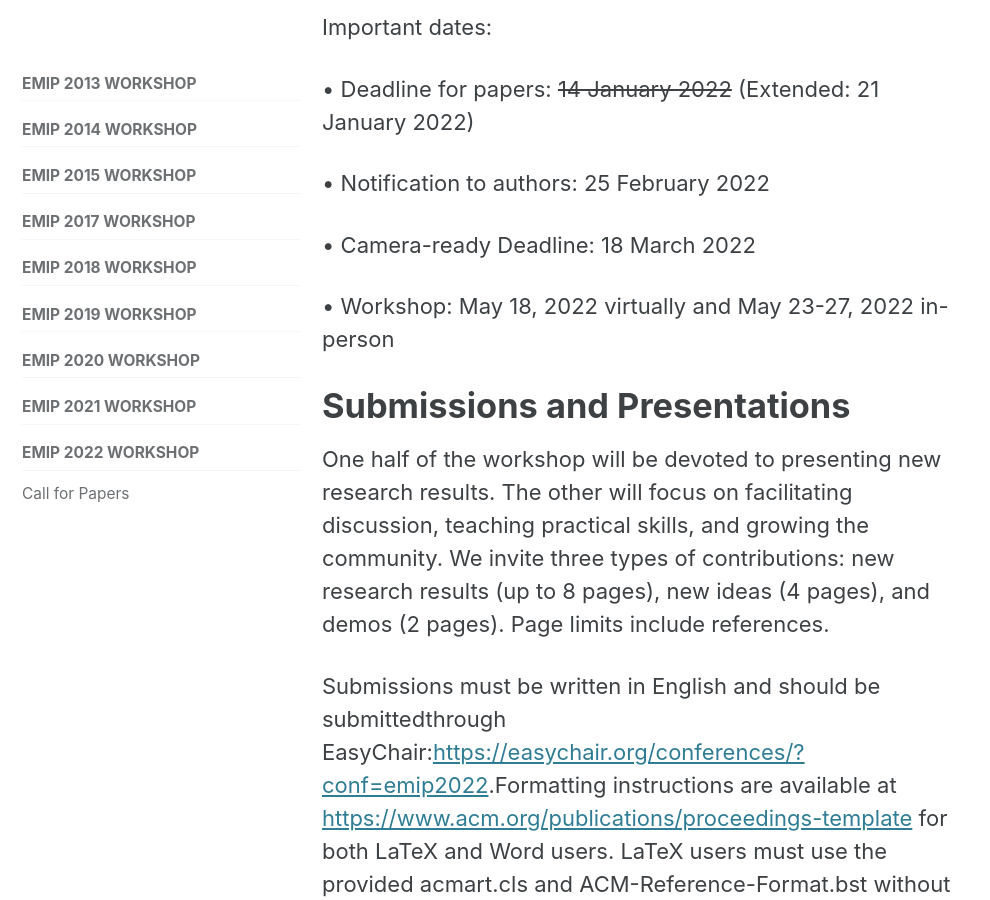
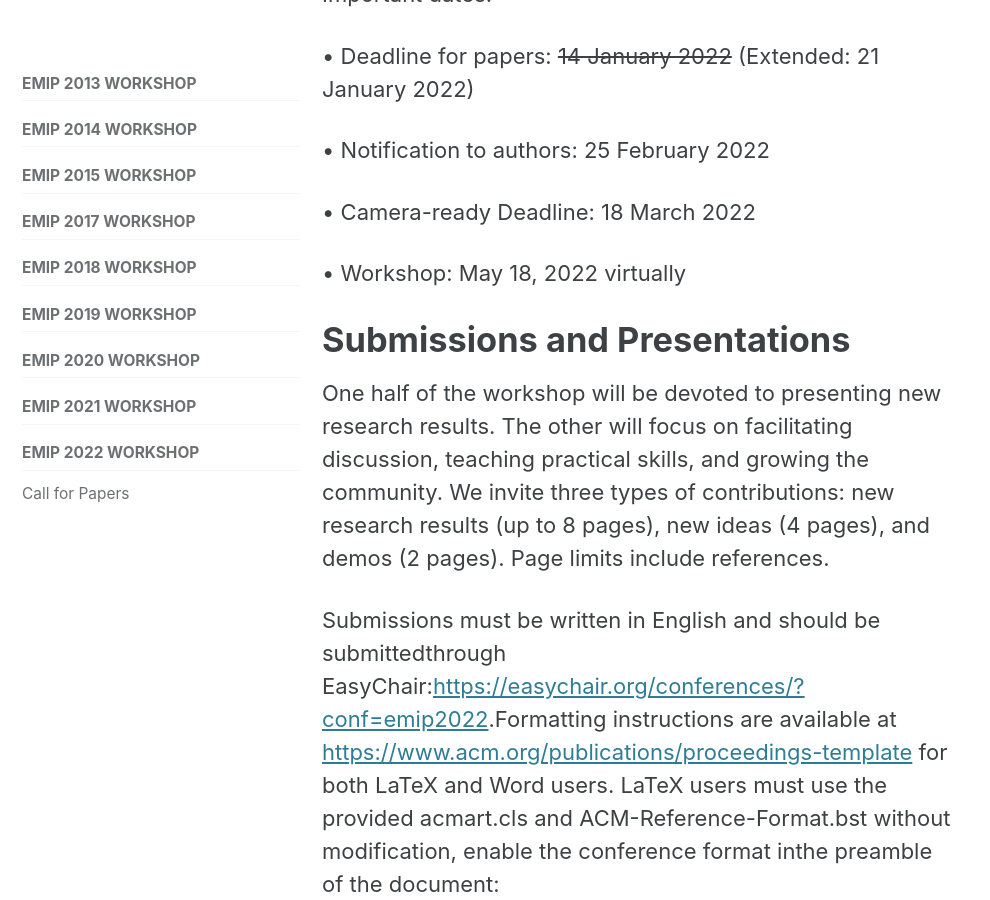
Before and after one commit to EMIPws/emipws.github.io, a Jekyll site: the page built from pages/workshop/emip-2022.md, in a window 1280 px wide and 900 px high, scrolled down 2948 px. Shown: the whole window, without its empty margins (0-990 px from the left). Built offline with Jekyll 4.4.1, drawn with Linux system fonts in a browser that asks for light colours; cached includes are drawn as plain includes; some of the changed text lies outside the part shown.

Commit message:
Update emip-2022.md

```diff
--- a/pages/workshop/emip-2022.md
+++ b/pages/workshop/emip-2022.md
@@ -7,7 +7,7 @@ sidebar:
   nav: "emip-2022"
 ---
 
-The Tenth International Workshop on Eye Movements in Programming 2022 will be held on **May 18, 2022 virtually and May 23-27, 2022 in-person**. It is co-located with the [44th International Conference on Software Engineering (ICSE 2022)](https://conf.researchr.org/home/icse-2022/).
+The Tenth International Workshop on Eye Movements in Programming 2022 will be held on **May 18, 2022 virtually**. It is co-located with the [44th International Conference on Software Engineering (ICSE 2022)](https://conf.researchr.org/home/icse-2022/).
 
 The study of eye gaze data has great potential for research in computer programming, computing education, and software engineering practice. The Tenth International Workshop on Eye Movements in Programming (EMIP 2022) will again focus on advancing the methodological, theoretical, and applied aspects of eye movements in programming. The goal of the workshop is to further develop the methodology of using eye gaze tracking for programming, both theoretically and in applications. What can gaze behavior tell us about cognitive processes during programming? This question enables us to understand the role of human factors involved in programming.
 
@@ -59,7 +59,7 @@ Important dates:
 
 • Camera-ready Deadline: 18 March 2022
 
-• Workshop: May 18, 2022 virtually and May 23-27, 2022 in-person
+• Workshop: May 18, 2022 virtually
 
 
 # Submissions and Presentations
```
